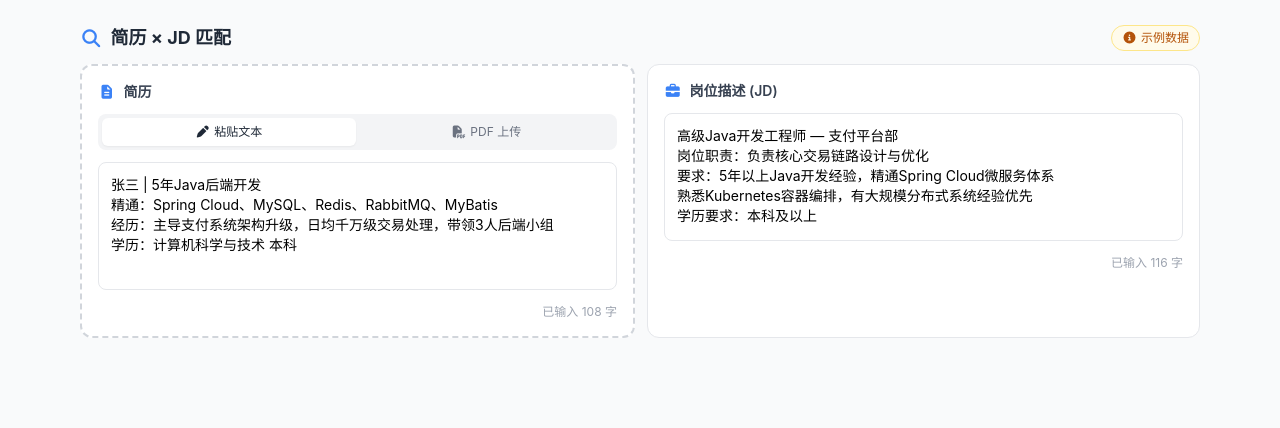
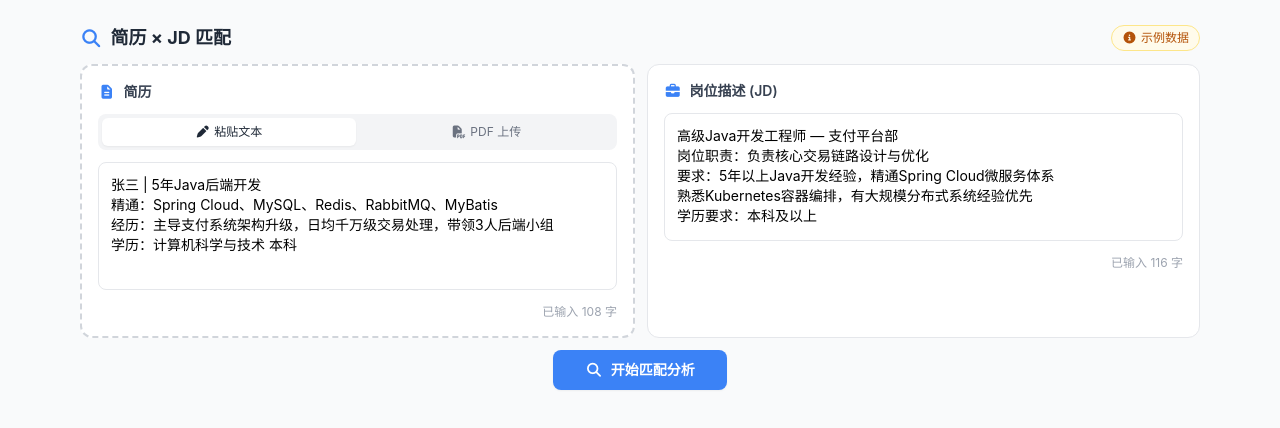
Before and after one commit to millajovovichy/Job-Matching, a React (Vite) app: page / in a window 1280 px wide. Shown: the top 428 px of the page. Built offline with nearby package versions, Linux system fonts and the light colour scheme.

Commit message:
feat: add MatchButton with empty validation and API integration

```diff
--- a/src/App.jsx
+++ b/src/App.jsx
@@ -1,9 +1,24 @@
 import { useMatchReducer } from './hooks/useMatchReducer';
+import { matchResumeWithJD } from './services/api';
 import Header from './components/Header';
 import InputPanel from './components/InputPanel';
+import MatchButton from './components/MatchButton';
 
 export default function App() {
-  const { state, setResume, setJd } = useMatchReducer();
+  const { state, setResume, setJd, startMatch, matchSuccess, matchError } =
+    useMatchReducer();
+
+  const handleMatch = async () => {
+    startMatch();
+    try {
+      const result = await matchResumeWithJD(state.resumeText, state.jdText);
+      matchSuccess(result);
+    } catch (err) {
+      matchError(err.message || '匹配失败，请重试');
+    }
+  };
+
+  const hasContent = state.resumeText.trim().length > 0 && state.jdText.trim().length > 0;
 
   return (
     <div className="max-w-6xl mx-auto px-4 py-6">
@@ -14,6 +29,26 @@ export default function App() {
         onResumeChange={setResume}
         onJdChange={setJd}
       />
+      <MatchButton isLoading={state.isLoading} onMatch={handleMatch} hasContent={hasContent} />
+
+      {state.error && (
+        <div className="max-w-6xl mx-auto mb-3 flex items-center justify-between bg-red-50 border border-red-200 text-red-700 rounded-lg px-4 py-3 text-sm">
+          <span>
+            <i className="fas fa-circle-exclamation mr-2"></i>
+            {state.error === 'API_KEY_MISSING' && '请配置 VITE_DEEPSEEK_API_KEY 环境变量'}
+            {state.error === 'API_KEY_INVALID' && 'API Key 无效，请检查配置'}
+            {state.error === 'API_TIMEOUT' && '请求超时，请检查网络后重试'}
+            {state.error === 'API_RATE_LIMITED' && '请求过于频繁，请稍后重试'}
+            {!['API_KEY_MISSING', 'API_KEY_INVALID', 'API_TIMEOUT', 'API_RATE_LIMITED'].includes(state.error) && `匹配失败：${state.error}`}
+          </span>
+          <button
+            onClick={handleMatch}
+            className="text-red-600 hover:text-red-800 font-medium text-xs underline"
+          >
+            重试
+          </button>
+        </div>
+      )}
     </div>
   );
 }
--- /dev/null
+++ b/src/components/MatchButton.jsx
@@ -0,0 +1,50 @@
+import { useState, useEffect } from 'react';
+
+export default function MatchButton({ isLoading, onMatch, hasContent }) {
+  const [showEmptyError, setShowEmptyError] = useState(false);
+
+  useEffect(() => {
+    if (hasContent) setShowEmptyError(false);
+  }, [hasContent]);
+
+  const handleClick = () => {
+    if (!hasContent) {
+      setShowEmptyError(true);
+      return;
+    }
+    setShowEmptyError(false);
+    onMatch();
+  };
+
+  return (
+    <div className="text-center mb-3">
+      <button
+        onClick={handleClick}
+        disabled={isLoading}
+        className={`px-8 py-2.5 rounded-lg text-sm font-semibold transition-all ${
+          isLoading
+            ? 'bg-blue-300 text-white cursor-not-allowed'
+            : 'bg-blue-500 text-white hover:bg-blue-600 active:scale-[0.98] shadow-sm'
+        }`}
+      >
+        {isLoading ? (
+          <>
+            <i className="fas fa-spinner fa-spin mr-2"></i>
+            分析中...
+          </>
+        ) : (
+          <>
+            <i className="fas fa-magnifying-glass mr-2"></i>
+            开始匹配分析
+          </>
+        )}
+      </button>
+      {showEmptyError && (
+        <p className="text-sm text-red-500 mt-2 flex items-center justify-center gap-1">
+          <i className="fas fa-circle-exclamation"></i>
+          请上传简历并粘贴岗位描述
+        </p>
+      )}
+    </div>
+  );
+}
```
Also changed, not shown: 1 other file (tests, documents, lock files or other folders).
